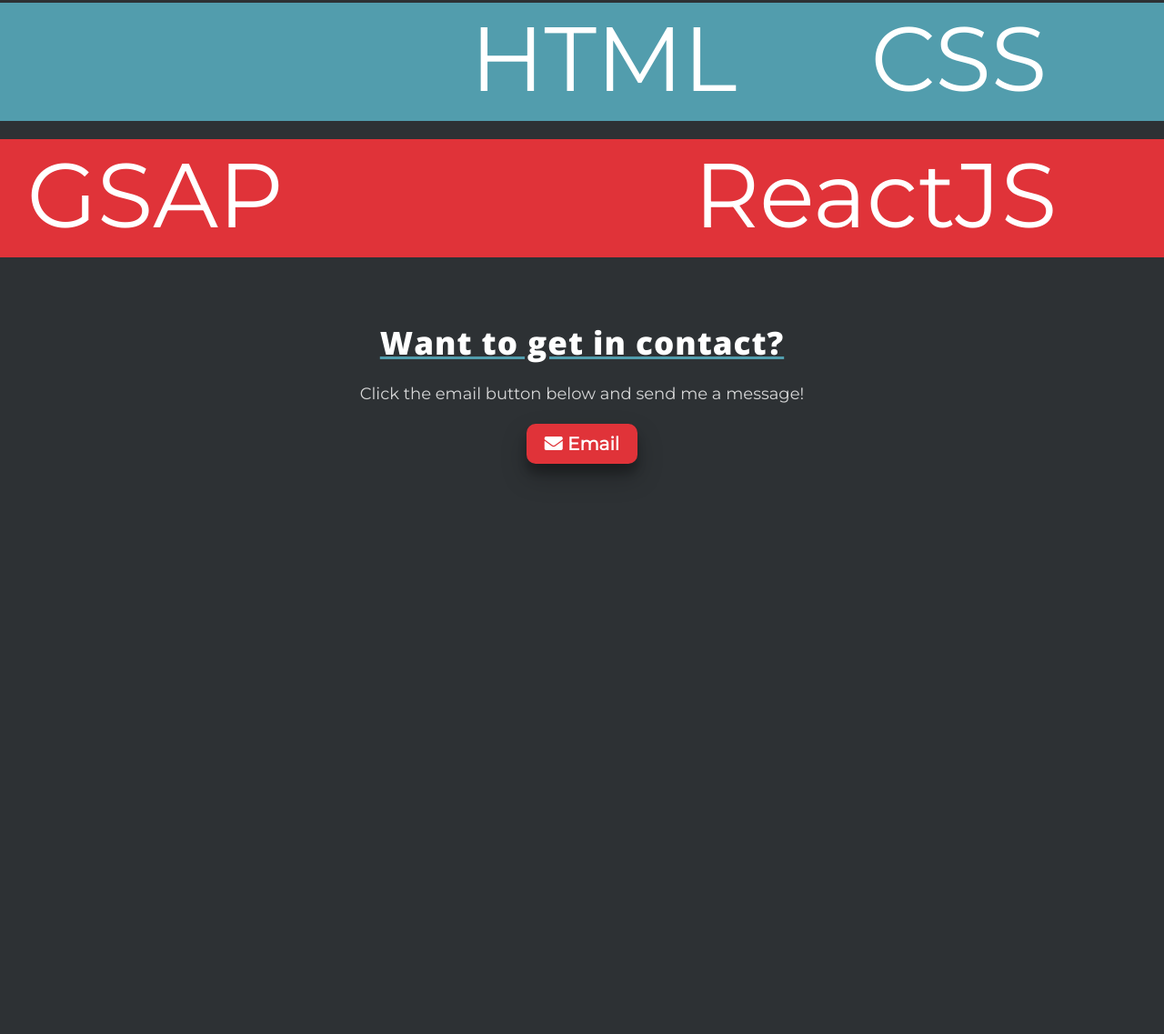
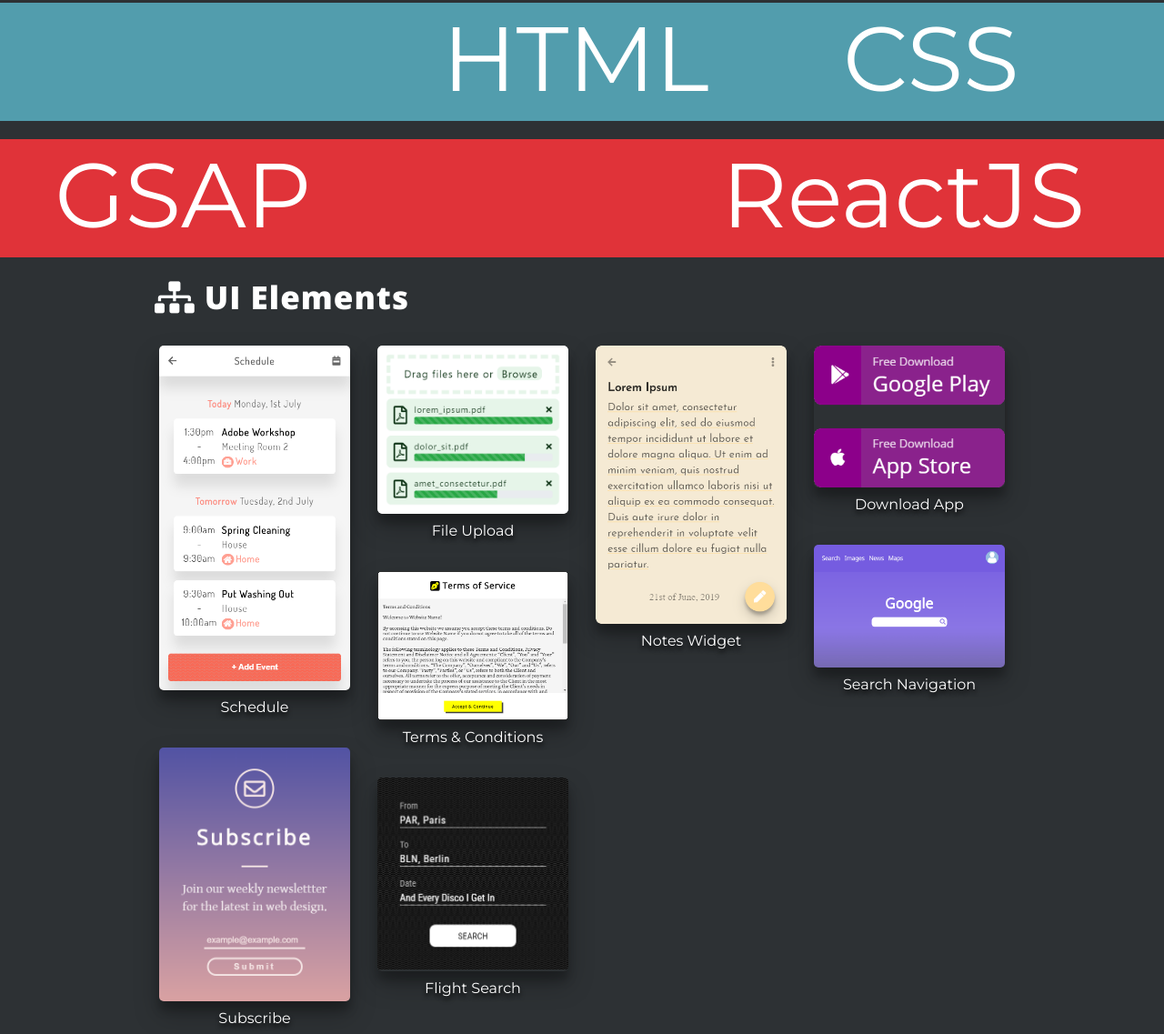
Before and after one commit to Matty1515/portfolio, a website: page index.html in a window 1280 px wide. Shown: the part 2246-3383 px from the top of the page at 91% size. Before the commit the page ends 2816 px from the top, so only its background shows below. Drawn offline with nearby package versions, Linux system fonts and the light colour scheme.

Commit message:
Added UI section

```diff
--- a/app/scss/styles.scss
+++ b/app/scss/styles.scss
@@ -224,6 +224,45 @@
   }
 }
 
+/* === DailyUI Page === */
+#DailyUI h1 {
+  font-size: 35px;
+  font-family: 'Open Sans', sans-serif;
+  color: white;
+  letter-spacing: 1px;
+  max-width: 960px;
+  margin: auto;
+  margin-top: 20px;
+  padding-left: 20px;
+}
+.uigrid {
+  max-width: 960px;
+  margin: auto;
+  padding: 0px 10px;
+  display: flex;
+}
+.uicontainer {
+  padding: 0px 15px;
+  width: 25%;
+}
+.uicard {
+  margin: 30px 0px;
+}
+.uicard img {
+  width: 100%;
+  height: auto;
+  border-radius: 5px;
+  box-shadow: 0 14px 28px rgba(0,0,0,0.25), 0 10px 10px rgba(0,0,0,0.22);
+}
+.uicard p {
+  text-align: center;
+  margin: 0;
+  color: white;
+  font-family: 'Montserrat', sans-serif;
+  padding: 5px;
+  text-shadow: 0px 4px 5px rgba(0, 0, 0, 1);
+}
+
 /* === Contact Page === */
 #Contact {
   display: flex;
--- a/index.html
+++ b/index.html
@@ -76,7 +76,7 @@
 
 <!-- === Marquee Page === -->
 <div id="Marquee">
-  	<h1><span><i class="fas fa-layer-group"></i></span> Stack</h1>
+  	<h1><span><i class="fas fa-tools"></i></span> Stack</h1>
 	<div class="marquee">
 	  <div class="marquee__wrapper marquee--blue">
 	    <span>HTML CSS JavaScript</span>
@@ -94,7 +94,49 @@
 
 <!-- === DailyUI Page === -->
 <div id="DailyUI">
-
+  <h1><span><i class="fas fa-sitemap"></i></span> UI Elements</h1>
+  <div class="uigrid">
+    <div class="uicontainer uigrid__one">
+      <div class="uicard">
+        <img src="app/img/schedule.png" alt="">
+        <p>Schedule</p>
+      </div>
+      <div class="uicard">
+        <img src="app/img/subscibe.png" alt="">
+        <p>Subscribe</p>
+      </div>
+    </div>
+    <div class="uicontainer uigrid__two">
+      <div class="uicard">
+        <img src="app/img/file-upload.png" alt="">
+        <p>File Upload</p>
+      </div>
+      <div class="uicard">
+        <img src="app/img/terms-and-conditions.png" alt="">
+        <p>Terms & Conditions</p>
+      </div>
+      <div class="uicard">
+        <img src="app/img/flight-search.png" alt="">
+        <p>Flight Search</p>
+      </div>
+    </div>
+    <div class="uicontainer uigrid__three">
+      <div class="uicard">
+        <img src="app/img/notes-widget.png" alt="">
+        <p>Notes Widget</p>
+      </div>
+    </div>
+    <div class="uicontainer uigrid__four">
+	  <div class="uicard">
+        <img src="app/img/download-app.png" alt="">
+        <p>Download App</p>
+      </div>
+      <div class="uicard">
+        <img src="app/img/header-navigation.png" alt="">
+        <p>Search Navigation</p>
+      </div>
+    </div>
+  </div>
 </div>
 
 <!-- === Contact Page === -->
```
Also changed, not shown: app/css/styles.css, app/img/download-app.png (added), app/img/file-upload.png (added), app/img/flight-search.png (added), app/img/header-navigation.png (added), app/img/notes-widget.png (added), app/img/schedule.png (added), app/img/subscibe.png (added), app/img/terms-and-conditions.png (added).
